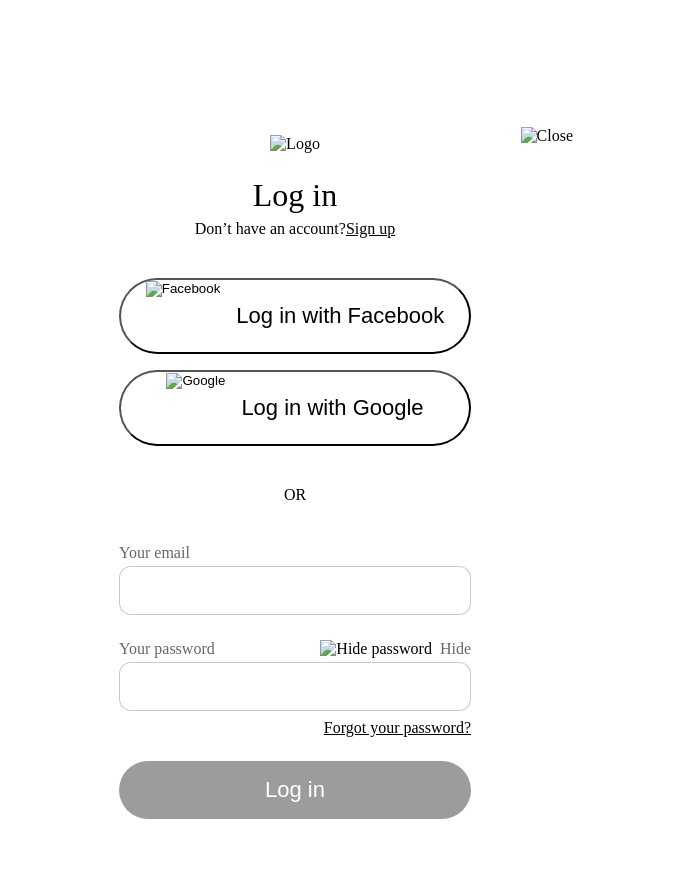
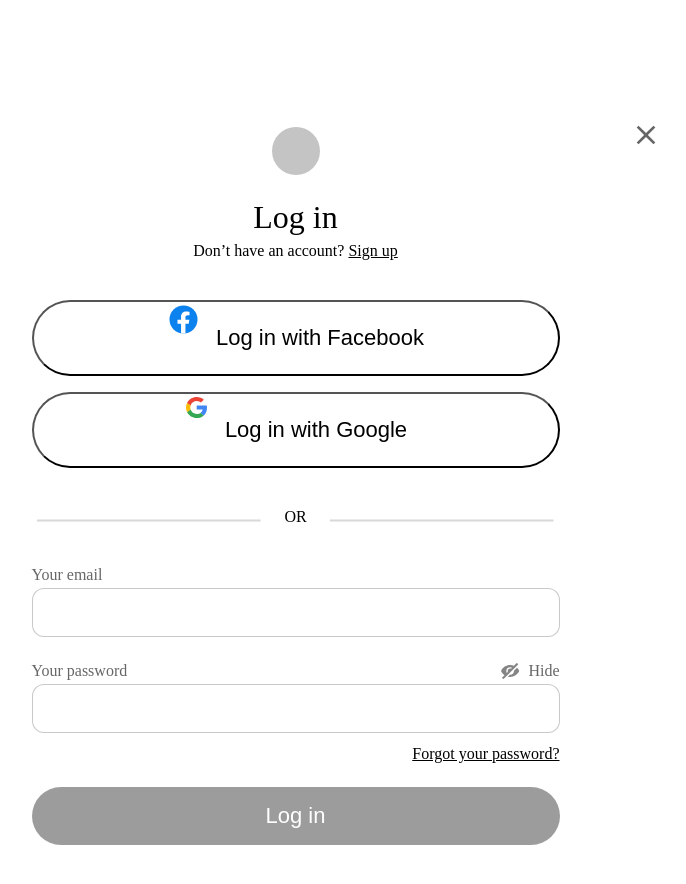
Before and after one commit to hmd04edric/ls2_Sign, a plain HTML site: page signin.html in a window 1280 px wide. Shown: the whole page, without its empty margins (344-1030 px from the left). Drawn offline with Linux system fonts and the light colour scheme; files that its build step writes are made by us from their sources.

Commit message:
change html and css

```diff
--- a/signin.html
+++ b/signin.html
@@ -10,46 +10,48 @@
         <title></title>
         <meta name="description" content>
         <meta name="viewport" content="width=device-width, initial-scale=1">
-        <link rel="stylesheet" href="/ls2/style.css">
+        <link rel="stylesheet" href="/style.css">
     </head>
     <body>
+        <div class="Login_banner">
             <div class="login_container">
+
                 <div class="login">
                     <div class="login_close">
-                    <img src="/ls2/imgs/clsicon.svg" alt="Close">
+                        <img src="/imgs/clsicon.svg" alt="Close">
                     </div>
 
                     <div class="login_logo">
-                    <img src="/ls2/imgs/Logo.svg" alt="Logo">
+                        <img src="/imgs/Logo.svg" alt="Logo">
                     </div>
 
                     <div class="login_header">
                         <div class="login_title">Log in</div>
                         <div class="login_signup-link">
                             <div class="login_text">Don’t have an account?</div>
-                        <a href="">Sign up</a>
+                            <a href="/index.html">Sign up</a>
                         </div>
                     </div>
 
                     <div class="login_social">
                         <button class="login_social-btn">
-                        <img src="/ls2/imgs/fb.svg" alt="Facebook">
+                            <img src="/imgs/fb.svg" alt="Facebook">
                             <p>Log in with Facebook</p>
                         </button>
 
                         <button class="login_social-btn">
-                        <img src="/ls2/imgs/gg.svg" alt="Google">
+                            <img src="/imgs/gg.svg" alt="Google">
                             <p>Log in with Google</p>
                         </button>
                     </div>
 
                     <div class="login_divider">
                         <div class="line">
-                        <img src="/ls2/imgs/Divider.svg" alt="">
+                            <img src="/imgs/Divider.svg" alt>
                         </div>
                         <div class="or-text">OR</div>
                         <div class="line">
-                        <img src="/ls2/imgs/Divider.svg" alt="">
+                            <img src="/imgs/Divider.svg" alt>
                         </div>
                     </div>
 
@@ -63,16 +65,15 @@
                             <div class="login_password-header">
                                 <label class="login_label">Your password</label>
                                 <div class="login_password-toggle">
-                                <img src="/ls2/imgs/hide.svg"
+                                    <img src="/imgs/hide.svg"
                                         alt="Hide password">
                                     <p>Hide</p>
                                 </div>
                             </div>
                             <input class="login_input" type="password" />
-                    </div>
-
                             <div class="login_forgot">
                                 Forgot your password?
+                            </div>
                         </div>
 
                         <div class="login_submit">
@@ -81,6 +82,6 @@
                     </div>
                 </div>
             </div>
-
+        </div>
     </body>
 </html>
--- a/style.css
+++ b/style.css
@@ -1,12 +1,13 @@
 .body {
     font-family: Poppins;
 }
-
-.container {
+.Signup_banner{
     background-image: url(/imgs/Image.svg);
-    padding: 367px 112px 369px 112px;
     background-size: cover;
     background-repeat: no-repeat;
+}
+.container {
+    margin:  112px auto;
 }
 
 .popup {
@@ -190,12 +191,13 @@
 }
 
 /* Signup */
-.login_container {
-    background-image: url(/ls2/imgs/bgr.svg);
-    padding: 87px 323px 76px 322px;
+.login_banner{
+    background-image: url(/imgs/bgr.svg);
     background-size: cover;
     background-repeat: no-repeat;
 }
+.login_container {
+    margin: 87px auto 76px auto;
 
 .login {
 
@@ -203,7 +205,8 @@
     border-radius: 24px;
     padding: 40px 134px 40px 133px;
     position: relative;
-    max-width: 795px;
+    max-width: 528px;
+    width: 100%;
     margin: 0 auto;
 }
 
@@ -238,6 +241,7 @@
     justify-content: center;
     font-weight: 400px;
     font-size: 16px;
+    gap: 4px;
 }
 
 .login_signup-link a {
```
Also changed, not shown: index.html (+2 -1 lines). Lines whose indentation alone changed are shown as unchanged.
